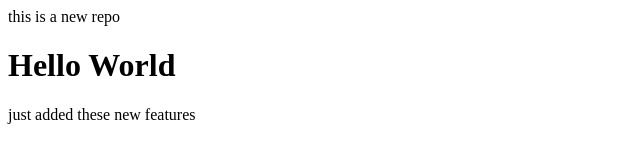
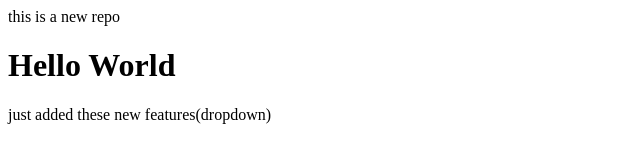
Before and after one commit to Utkarsh0601/LocalRepo, a plain HTML site: page Index.html in a window 1280 px wide. Shown: the whole page, without its empty margins (0-640 px from the left). Drawn offline with Linux system fonts and the light colour scheme.

```diff
--- a/Index.html
+++ b/Index.html
@@ -1,3 +1,3 @@
 <p>this is a new repo</p>
 <h1>Hello World</h1>
-<P>just added these new features</P>
+<P>just added these new features(dropdown)</P>
```
